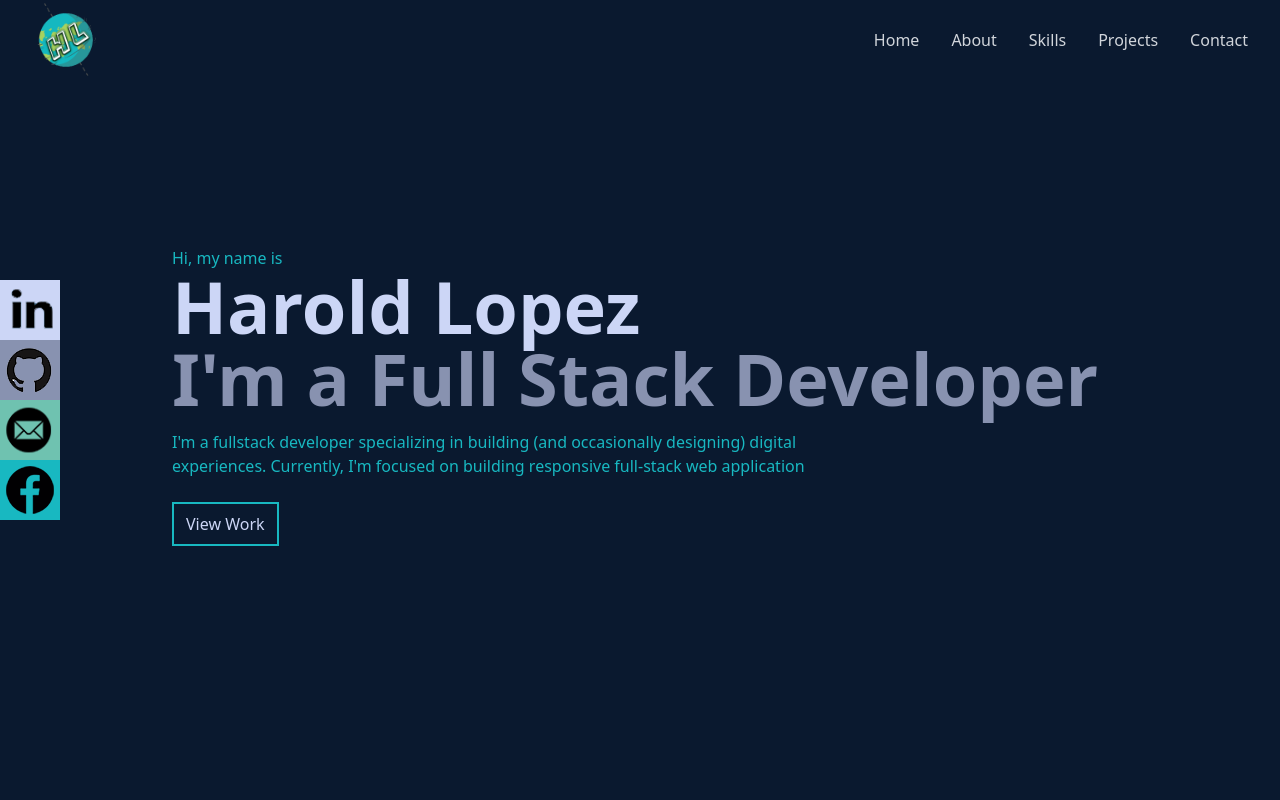
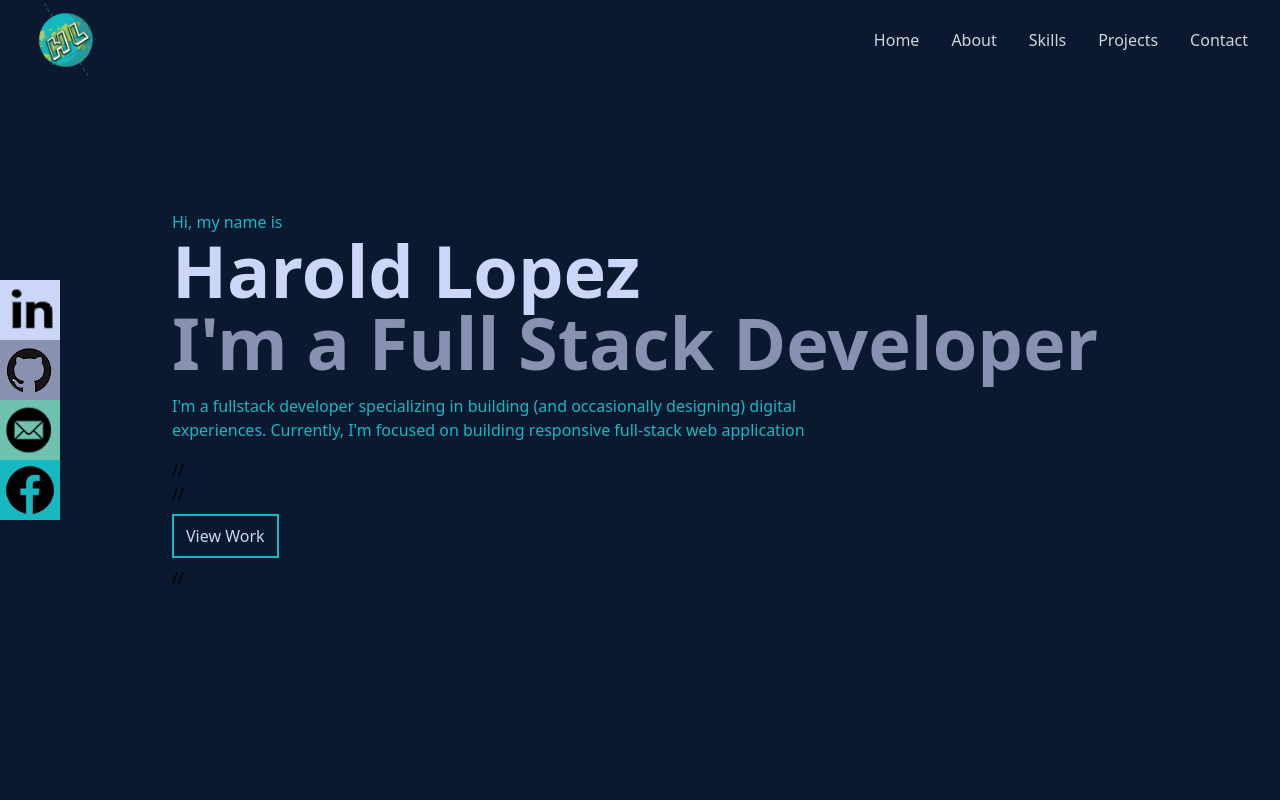
Before and after one commit to 16Harold/tailwind-react-portfolio, a React (Create React App) app: page / in a window 1280 px wide. Shown: the top 800 px of the page. Built offline with nearby package versions, Linux system fonts and the light colour scheme.

Commit message:
Update Home.jsx

```diff
--- a/src/components/Home.jsx
+++ b/src/components/Home.jsx
@@ -10,9 +10,9 @@ const Home = () => {
               <h2 className='text-4xl sm:text-7xl font-bold text-[#ccd6f6]'>Harold Lopez</h2>
               <h2 className='text-4xl sm:text-7xl font-bold text-[#8892b0]'>I'm a Full Stack Developer</h2>
               <p className='text-[#18b8c1] py-4 max-w-[700px]'>I'm a fullstack developer specializing in building (and occasionally designing) digital experiences. Currently, I'm focused on building responsive full-stack web application</p>
-              <div>
-                <button className='text-[#ccd6f6] border-2 border-[#18b8c1] py-2 px-3 my-2 flex items-center hover:bg-[#18b8c1] hover:border-[#ccd6f6] '>View Work</button>
-              </div>
+//               <div>
+//                 <button className='text-[#ccd6f6] border-2 border-[#18b8c1] py-2 px-3 my-2 flex items-center hover:bg-[#18b8c1] hover:border-[#ccd6f6] '>View Work</button>
+//               </div>
          </div>
 
     </div>
```
